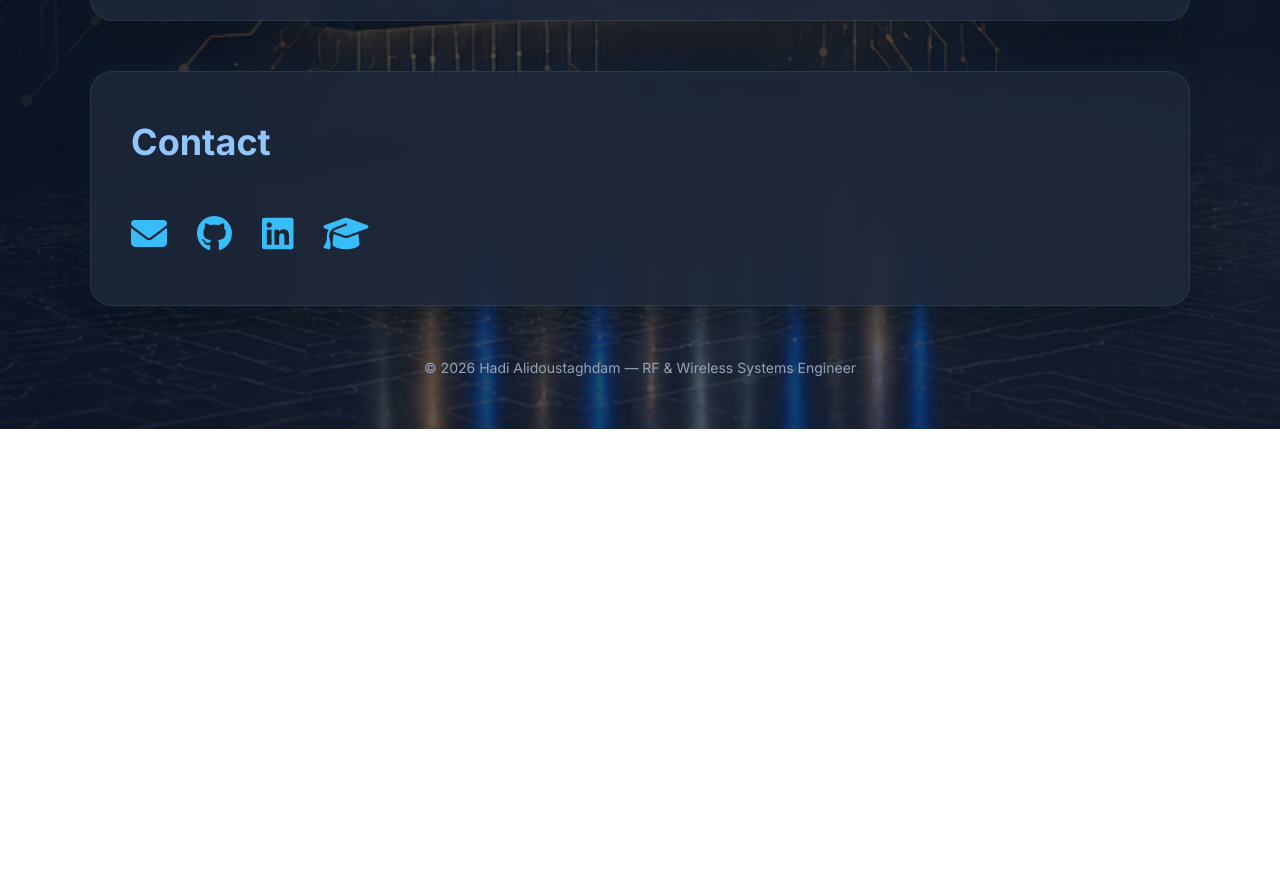
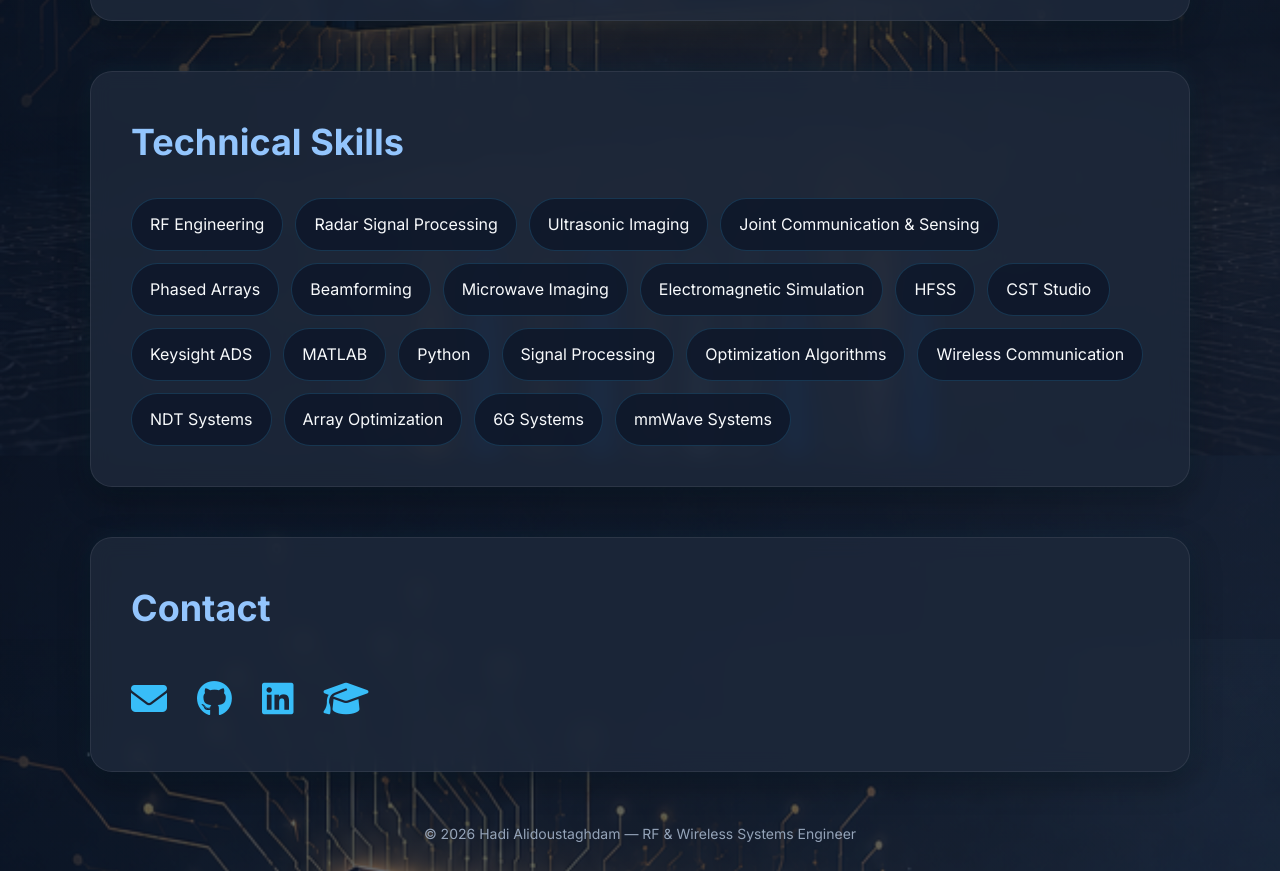
Before and after one commit to HadiAlidoustaghdam/HadiAlidoustaghdam.github.io, a plain HTML site: page index.html in a window 1280 px wide. Shown: the part 4961-5832 px from the top of the page. Before the commit the page ends 5390 px from the top, so only its background shows below. Drawn offline with Linux system fonts and the light colour scheme.

Commit message:
Update index.html

```diff
--- a/index.html
+++ b/index.html
@@ -234,14 +234,36 @@ li{
         margin-top:15px;
     }
 
-    .skill{
-        background:var(--bg);
-        padding:10px 16px;
-        border-radius:30px;
-        border:1px solid rgba(255,255,255,0.08);
-        color:#cbd5e1;
-        font-size:14px;
-    }
+  .skill{
+
+    background:rgba(15,23,42,0.85);
+
+    padding:12px 18px;
+
+    border-radius:40px;
+
+    border:1px solid rgba(56,189,248,0.18);
+
+    color:#f8fafc;
+
+    font-size:16px;
+
+    transition:0.3s;
+
+    cursor:default;
+}
+
+.skill:hover{
+
+    transform:translateY(-3px);
+
+    background:#1e293b;
+
+    border-color:rgba(56,189,248,0.45);
+
+    box-shadow:
+    0 8px 20px rgba(56,189,248,0.12);
+}
 
     .project{
         margin-top:45px;
@@ -751,7 +773,56 @@ Signal Processing
 </div>
 
 </section>
+<!-- SKILLS -->
+<section class="section" id="skills">
 
+    <h2>Technical Skills</h2>
+
+    <div class="skills">
+
+        <span class="skill">RF Engineering</span>
+
+        <span class="skill">Radar Signal Processing</span>
+
+        <span class="skill">Ultrasonic Imaging</span>
+
+        <span class="skill">Joint Communication & Sensing</span>
+
+        <span class="skill">Phased Arrays</span>
+
+        <span class="skill">Beamforming</span>
+
+        <span class="skill">Microwave Imaging</span>
+
+        <span class="skill">Electromagnetic Simulation</span>
+
+        <span class="skill">HFSS</span>
+
+        <span class="skill">CST Studio</span>
+
+        <span class="skill">Keysight ADS</span>
+
+        <span class="skill">MATLAB</span>
+
+        <span class="skill">Python</span>
+
+        <span class="skill">Signal Processing</span>
+
+        <span class="skill">Optimization Algorithms</span>
+
+        <span class="skill">Wireless Communication</span>
+
+        <span class="skill">NDT Systems</span>
+
+        <span class="skill">Array Optimization</span>
+
+        <span class="skill">6G Systems</span>
+
+        <span class="skill">mmWave Systems</span>
+
+    </div>
+
+</section>
 
         <!-- CONTACT -->
         <section class="section" id="contact">
```
